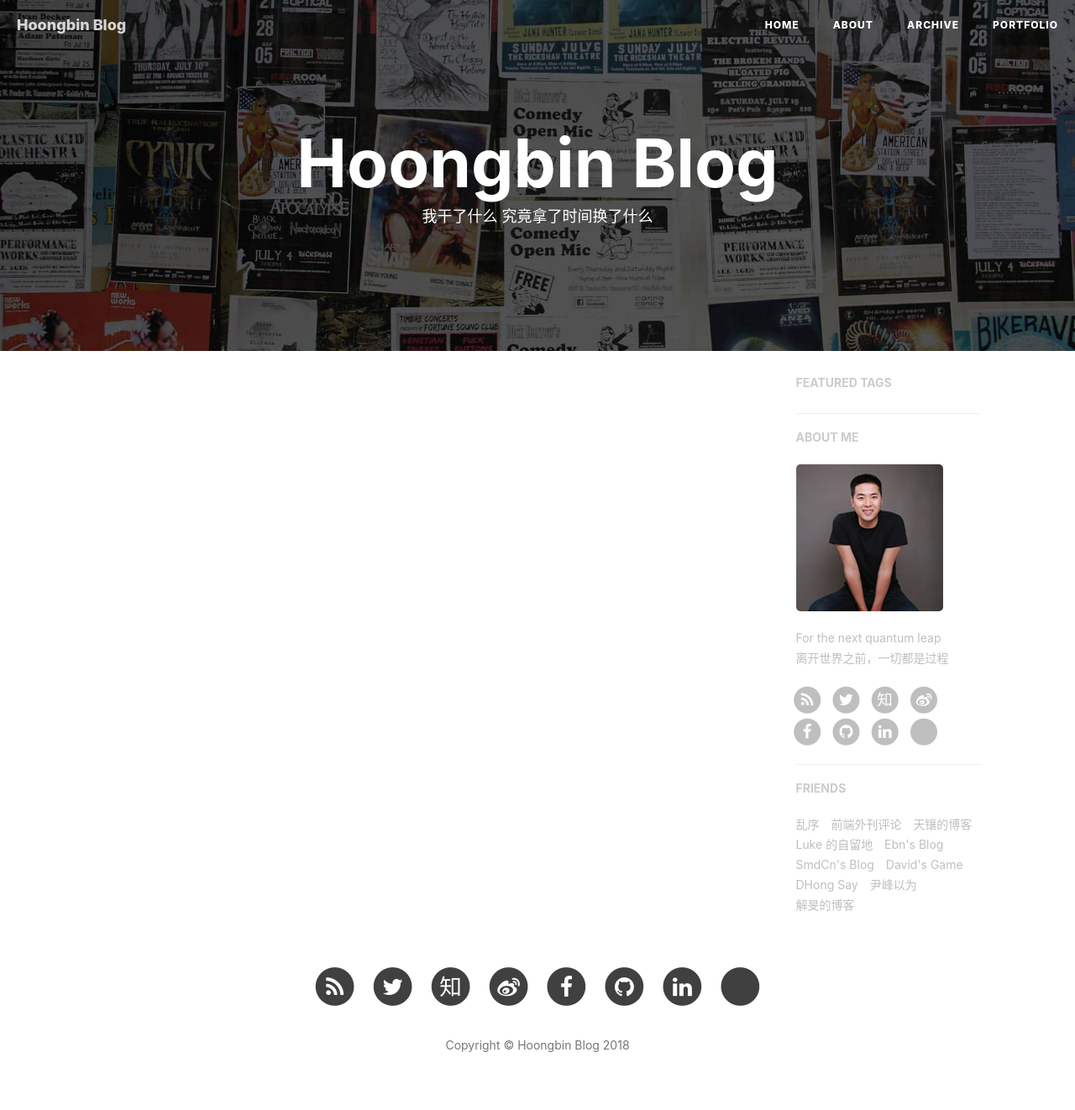
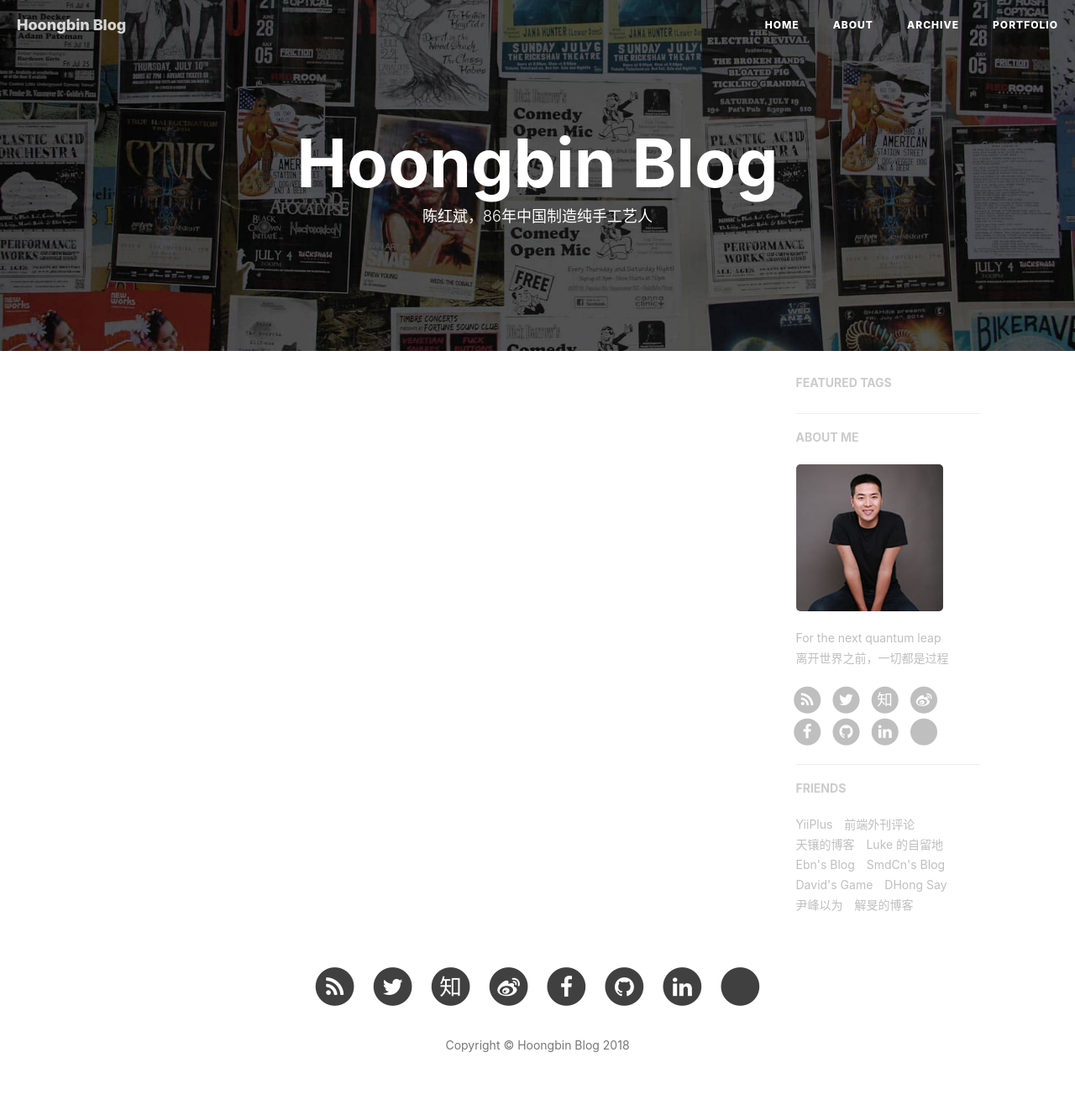
Before and after one commit to hoongbin/hoongbin.github.io, a Jekyll site: the page built from index.html, in a window 1280 px wide. Shown: the whole page at 84% size. Built offline with Jekyll 4.4.1, drawn with Linux system fonts in a browser that asks for light colours; nearby versions of some CDN libraries; the list of posts is cut into pages by our own code; comment, search, counter and statistics services are not loaded.

Commit message:
index desc 修改

```diff
--- a/_config.yml
+++ b/_config.yml
@@ -103,8 +103,8 @@ page-mathjax: false
 # Friends
 friends: [
     {
-        title: "乱序",
-        href: "http://mida.re/"
+        title: "YiiPlus",
+        href: "https://github.com/yiiplus/"
     },{
         title: "前端外刊评论",
         href: "http://qianduan.guru/"
--- a/index.html
+++ b/index.html
@@ -1,6 +1,6 @@
 ---
 layout: page
-description: "我干了什么 究竟拿了时间换了什么"
+description: "陈红斌，86年中国制造纯手工艺人"
 ---
 
 {% for post in paginator.posts %}
```
